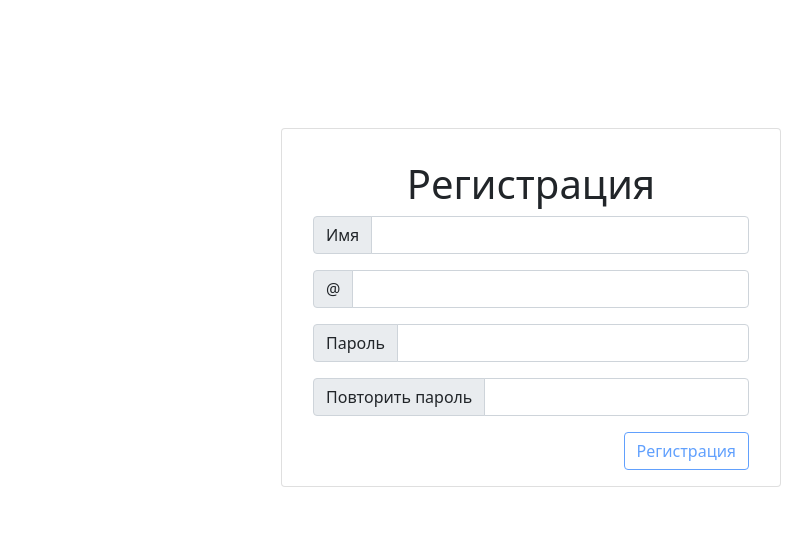
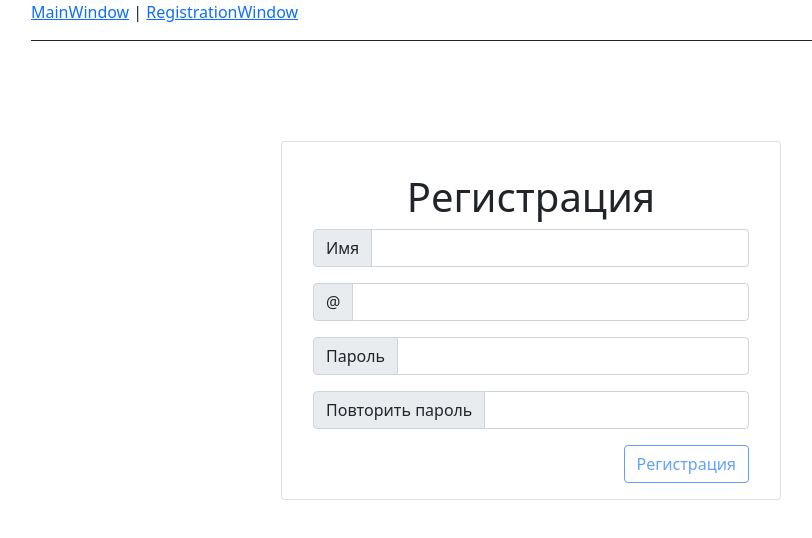
Before and after one commit to maxi-q/ReactECO, a React (Create React App) app: page /RegistrationWindow in a window 1280 px wide. Shown: the top 538 px of the page, without its empty margins (109-921 px from the left). Built offline with nearby package versions, Linux system fonts and the light colour scheme.

Commit message:
добавил компонент для инпутов

```diff
--- a/package.json
+++ b/package.json
@@ -6,6 +6,7 @@
     "@testing-library/jest-dom": "^5.16.2",
     "@testing-library/react": "^12.1.3",
     "@testing-library/user-event": "^13.5.0",
+    "axios": "^0.26.0",
     "bootstrap": "^5.1.3",
     "react": "^17.0.2",
     "react-bootstrap": "^2.1.2",
@@ -38,5 +39,8 @@
       "last 1 firefox version",
       "last 1 safari version"
     ]
+  },
+  "devDependencies": {
+    "react-router": "latest"
   }
 }
--- a/src/App.js
+++ b/src/App.js
@@ -1,24 +1,19 @@
-import React from 'react';
-import './styles/App.css';
-import {
-    BrowserRouter,
-    Routes,
-    Route
-} from "react-router-dom";
+import { Outlet, Link } from "react-router-dom";
+import React from "react";
 
-import MainWindow from "./pages/MainWindow";
-import RegistrationWindow from "./pages/RegistrationWindow";
-
-
-function App() {
-  return (
-    <BrowserRouter>
-      <Routes>
-          <Route path="/" element={<App />} />
-          <Route path="MainWindow" element={<MainWindow/>}/>
-          <Route path="RegistrationWindow" element={<RegistrationWindow/>}/>
-      </Routes>
-    </BrowserRouter>
-  )
+export default function App() {
+    return (
+        <div className="App">
+            <nav
+                style={{
+                    borderBottom: "solid 1px",
+                    paddingBottom: "1rem"
+                }}
+            >
+                <Link to="/MainWindow">MainWindow</Link> |{" "}
+                <Link to="/RegistrationWindow">RegistrationWindow</Link>
+            </nav>
+            <Outlet />
+        </div>
+    );
 }
-export default App;
--- /dev/null
+++ b/src/components/Input.jsx
@@ -0,0 +1,26 @@
+import {FormControl, InputGroup} from "react-bootstrap";
+import React from "react";
+
+
+const Input = (props) => {
+
+    // noinspection JSUnresolvedVariable
+    return (
+        <div>
+            <InputGroup className="mb-3">
+
+                <InputGroup.Text id="inputGroup-sizing-default">{props.inputContent.content}</InputGroup.Text>
+                <FormControl
+                    value= {props.inputContent.value}
+                    onChange= {props.inputContent.handler}
+                    name= {props.inputContent.name}
+                    onBlur= {props.inputContent.blur}
+                    aria-label="Default"
+                    aria-describedby="inputGroup-sizing-default"
+                />
+            </InputGroup>
+        </div>
+    );
+};
+
+export default Input;
--- a/src/config/constant.js
+++ /dev/null
@@ -1,4 +0,0 @@
-export const BASENAME = ''; // не добавляйте '/' в конце BASENAME
-export const BASE_URL = '/App/RegistrationWindow';
-export const BASE_TITLE = ' | React Datta Able ';
-export const API_SERVER = 'http://localhost:5000/api/';
--- /dev/null
+++ b/src/config/requests.js
@@ -0,0 +1,13 @@
+import axios from 'axios'
+
+export default function httpGet()
+{
+    axios.get("https://jsonplaceholder.typicode.com/posts")
+        .then( response => {
+            console.log(response);
+            return({users: response.data})
+        })
+        .catch( error => {
+            console.log(error);
+        })
+}
--- a/src/index.js
+++ b/src/index.js
@@ -1,9 +1,32 @@
 import React from 'react';
-import ReactDOM  from 'react-dom';
+import { render } from "react-dom";
 import App from './App'
 import 'bootstrap/dist/css/bootstrap.min.css';
+import './styles/App.css'
 
-ReactDOM.render(
-    <App/>,
-  document.getElementById('root')
+import {Route, Routes} from "react-router";
+import MainWindow from "./pages/MainWindow";
+import RegistrationWindow from "./pages/RegistrationWindow";
+import {BrowserRouter} from "react-router-dom";
+
+const rootElement = document.getElementById("root");
+
+render(
+    <BrowserRouter className="App">
+        <Routes>
+            <Route path="/" element={<App />}>
+                <Route path="MainWindow"  element={<MainWindow/>}/>
+                <Route path="RegistrationWindow" className="registrationCard" element={<div className="registrationCard"><RegistrationWindow/></div>}/>
+                <Route
+                    path="*"
+                    element={
+                        <main style={{ padding: "1rem" }}>
+                            <p>Ошибка!</p>
+                        </main>
+                    }
+                />
+            </Route>
+        </Routes>
+    </BrowserRouter>,
+    rootElement
 );
--- a/src/pages/RegistrationWindow.jsx
+++ b/src/pages/RegistrationWindow.jsx
@@ -1,24 +1,26 @@
 import React, {useEffect, useState} from 'react';
-import {Button, Card, FormControl, InputGroup} from 'react-bootstrap/esm/index';
-import GuestGuard from "../API/guestGuard";
+import {Button, Card} from 'react-bootstrap/esm/index';
+import httpGet from "../config/requests";
+import Input from "../components/Input";
 
 const RegistrationWindow = () => {
-    const [email, setEmail] = useState('')
-    const [password, setPassword] = useState('')
-    const [rePassword, setRePassword] = useState('')
-    const [name, setName] = useState('')
+    const [email, setEmail] = useState('');
+    const [emailDirty, setEmailDirty] = useState(false);
+    const [emailError, setEmailError] = useState('Емейл не может быть пустым');
 
-    const [emailDirty, setEmailDirty] = useState(false)
-    const [passwordDirty, setPasswordDirty] = useState(false)
-    const [nameDirty, setNameDirty] = useState(false)
-    const [rePasswordDirty, setRePasswordDirty] = useState(false)
+    const [password, setPassword] = useState('');
+    const [passwordDirty, setPasswordDirty] = useState(false);
+    const [passwordError, setPasswordError] = useState("Пароль не может быть пустым");
 
-    const [emailError, setEmailError] = useState('Емейл не может быть пустым')
-    const [passwordError, setPasswordError] = useState("Пароль не может быть пустым")
-    const [nameError, setNameError] = useState("Имя не может быть пустым")
-    const [rePasswordError, setRePasswordError] = useState("Имя не может быть пустым")
+    const [rePassword, setRePassword] = useState('');
+    const [rePasswordDirty, setRePasswordDirty] = useState(false);
+    const [rePasswordError, setRePasswordError] = useState("Имя не может быть пустым");
 
-    const [formValid, setFormValid] = useState(false)
+    const [nameError, setNameError] = useState("Имя не может быть пустым");
+    const [nameDirty, setNameDirty] = useState(false);
+    const [name, setName] = useState('');
+
+    const [formValid, setFormValid] = useState(false);
 
     useEffect(() => {
         if(emailError || passwordError || nameError || rePasswordError){
@@ -26,20 +28,20 @@ const RegistrationWindow = () => {
         }else {
             setFormValid(true)
         }
-    }, [emailError, passwordError, nameError, rePasswordError])
+    }, [emailError, passwordError, nameError, rePasswordError]);
 
     const emailHandler = (e) => {
-        setEmail(e.target.value)
+        setEmail(e.target.value);
         const re = /^(([^<>()[\]\.,;:\s@\"]+(\.[^<>()[\]\.,;:\s@\"]+)*)|(\".+\"))@(([^<>()[\]\.,;:\s@\"]+\.)+[^<>()[\]\.,;:\s@\"]{2,})$/i;
         if (!re.test(String(e.target.value).toLowerCase())) {
             setEmailError('Некорректный емайл')
         } else {
             setEmailError('')
         }
-    }
+    };
 
     const passwordHandler = (e) => {
-        setPassword(e.target.value)
+        setPassword(e.target.value);
         if(e.target.value.length < 6 || e.target.value.length > 64) {
             setPasswordError('длина пароля не может быть меньше 6 и больше 64 символов')
             if(!e.target.value) {
@@ -49,12 +51,12 @@ const RegistrationWindow = () => {
             setPasswordError('')
         }
 
-    }
+    };
 
     const rePasswordHandler = (e) => {
-        setRePassword(e.target.value)
+        setRePassword(e.target.value);
         if(e.target.value !== password){
-            setRePasswordError("Пароль должны совпадать")
+            setRePasswordError("Пароль должны совпадать");
             if(!e.target.value) {
                 setRePasswordError("Пароль не может быть пустым")
             }
@@ -64,9 +66,9 @@ const RegistrationWindow = () => {
             setRePasswordError('')
         }
 
-    }
+    };
     const nameHandler = (e) => {
-        setName(e.target.value)
+        setName(e.target.value);
         if(e.target.value.length < 6 || e.target.value.length > 64) {
             setNameError('длина поля не может быть меньше 6 и больше 64 символов')
             if(!e.target.value) {
@@ -75,93 +77,47 @@ const RegistrationWindow = () => {
         }else {
             setNameError('')
         }
-    }
+    };
 
     const blurHandler = (e) => {
         switch (e.target.name) {
             case 'name':
-                setNameDirty(true)
-                break
+                setNameDirty(true);
+                break;
             case 'email':
-                setEmailDirty(true)
-                break
+                setEmailDirty(true);
+                break;
             case 'password':
-                setPasswordDirty(true)
-                break
+                setPasswordDirty(true);
+                break;
             case 'rePassword':
-                setRePasswordDirty(true)
-                break
-            default:
-                break
+                setRePasswordDirty(true);
+                break;
 
         }
-    }
+    };
 
     return (
 
-        <Card style={{ width: '500px', margin: '10% 0 0 0'}}>
+        <Card style={{ width: '500px', margin: '10% 0 0 0'}} >
             <Card.Body>
                 <div className="register">
                     <h1>Регистрация</h1>
-
                     {(nameDirty && nameError) && <div style={{color:'red'}}>{nameError}</div>}
-                    <InputGroup className="mb-3">
-
-                        <InputGroup.Text id="inputGroup-sizing-default">Имя</InputGroup.Text>
-                        <FormControl
-                            value={name}
-                            onChange={e => nameHandler(e)}
-                            name="name"
-                            onBlur={e => blurHandler(e)}
-                            aria-label="Default"
-                            aria-describedby="inputGroup-sizing-default"
-                        />
-                    </InputGroup>
+                    <Input inputContent={{value:name, handler: nameHandler, name:"name", blur: blurHandler, content: "Имя"}}/>
 
                     {(emailDirty && emailError) && <div style={{color:'red'}}>{emailError}</div>}
-                    <InputGroup className="mb-3">
 
-                        <InputGroup.Text id="inputGroup-sizing-default">@</InputGroup.Text>
-                        <FormControl
-                            value={email}
-                            onChange={e => emailHandler(e)}
-                            name = "email"
-                            onBlur={e => blurHandler(e)}
-                            aria-label="Default"
-                            aria-describedby="inputGroup-sizing-default"
-                        />
-                    </InputGroup>
+                    <Input inputContent={{value:email, handler: emailHandler, name:"email", blur: blurHandler, content: "@"}}/>
+
 
                     {(passwordDirty && passwordError) && <div style={{color:'red'}}>{passwordError}</div>}
-                    <InputGroup className="mb-3">
-
-                        <InputGroup.Text id="inputGroup-sizing-default">Пароль</InputGroup.Text>
-                        <FormControl
-                            value={password}
-                            onChange={e => passwordHandler(e)}
-                            name = "password"
-                            onBlur={e => blurHandler(e)}
-
-                            aria-label="Default"
-                            aria-describedby="inputGroup-sizing-default"
-                        />
-                    </InputGroup>
+                    <Input inputContent={{value:password, handler: passwordHandler, name:"password", blur: blurHandler, content: "Пароль"}}/>
 
                     {(rePasswordDirty && rePasswordError) && <div style={{color:'red'}}>{rePasswordError}</div>}
-                    <InputGroup className="mb-3">
-                        <InputGroup.Text id="inputGroup-sizing-default">Повторить пароль</InputGroup.Text>
-                        <FormControl
-                            value={rePassword}
-                            onChange={e => rePasswordHandler(e)}
-                            name="rePassword"
-                            onBlur={e => blurHandler(e)}
+                    <Input inputContent={{value:rePassword, handler: rePasswordHandler, name:"rePassword", blur: blurHandler, content: "Повторить пароль"}}/>
 
-                            aria-label="Default"
-                            aria-describedby="inputGroup-sizing-default"
-                        />
-                    </InputGroup>
-
-                    <Button onClick={GuestGuard} disabled={!formValid} className="ButtonRegister" variant="outline-primary">Регистрация</Button>{' '}
+                    <Button onClick={httpGet} disabled={!formValid} className="ButtonRegister" variant="outline-primary">Регистрация</Button>{' '}
                 </div>
             </Card.Body>
         </Card>
--- a/src/styles/App.css
+++ b/src/styles/App.css
@@ -11,7 +11,13 @@
 }
 
 .App {
-    width: 500px;
+    width: 1000px;
+}
+.registrationCard {
+    display: flex;
+    flex-direction: column;
+    align-items: center;
+
 }
 .register {
     padding: 15px;
```
Also changed, not shown: src/API/guestGuard.js (deleted, +0 -17 lines), src/config/redux-store.js (deleted, +0 -40 lines), src/pages/MainWindow.jsx (+3 -5 lines), 2 other files (tests, documents, lock files or other folders).
